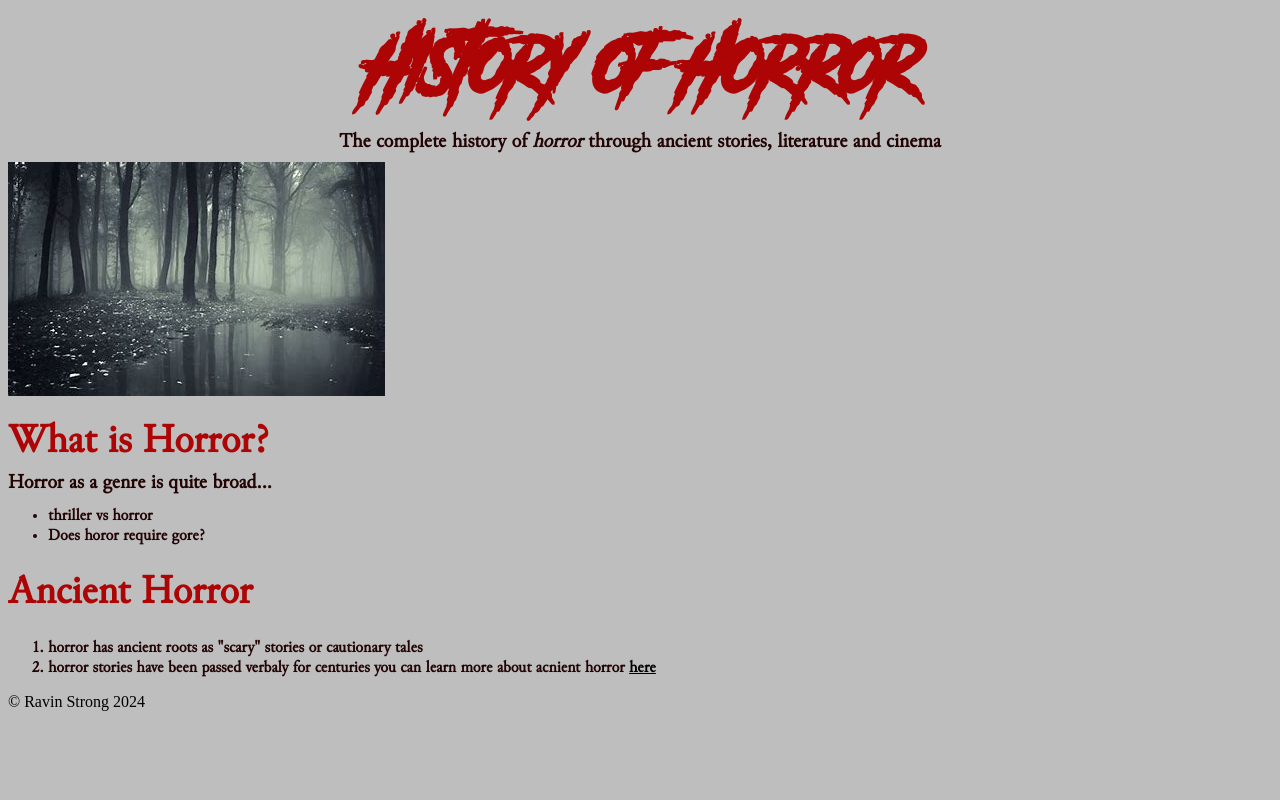
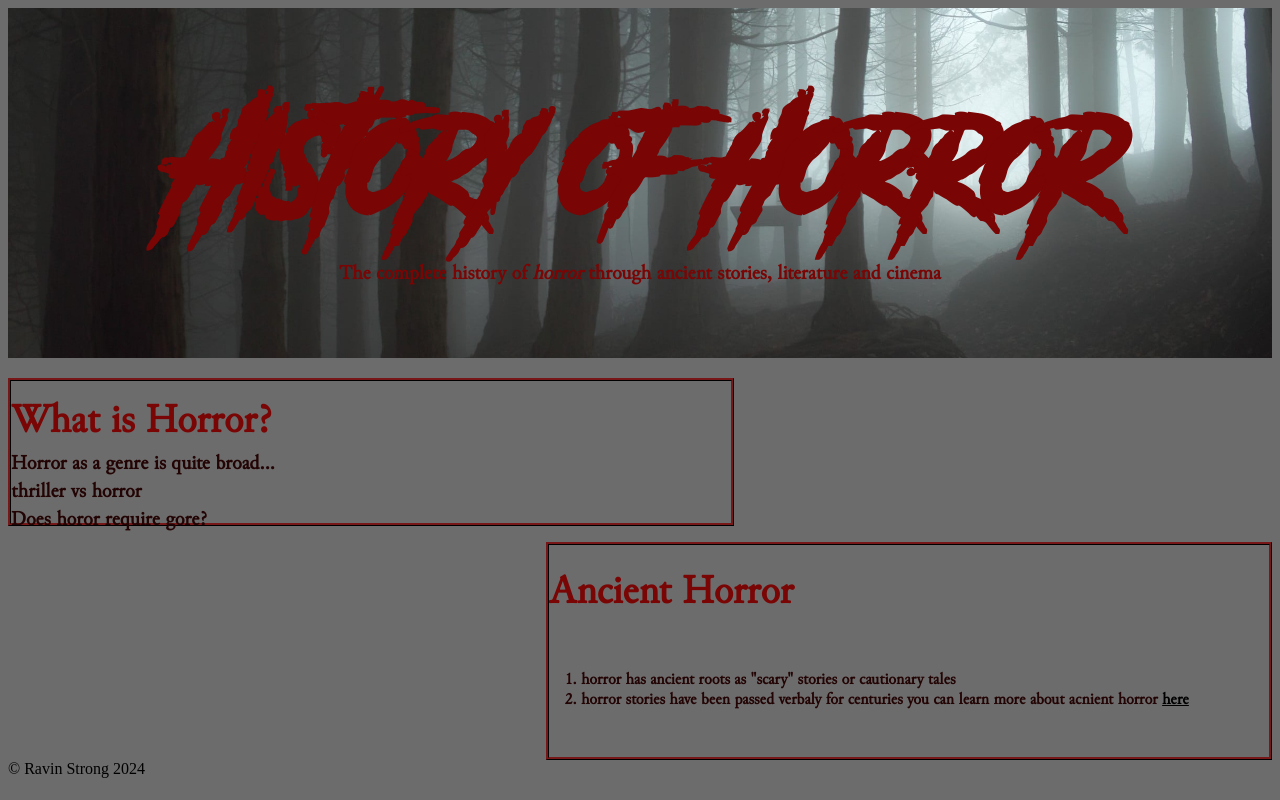
Before and after one commit to RavinStrong/My-Website, a plain HTML site: page index.html in a window 1280 px wide. Drawn offline with Linux system fonts and the light colour scheme.

Commit message:
MODULE 5

```diff
--- a/Styles.css
+++ b/Styles.css
@@ -12,18 +12,31 @@
  /*UNIVERSAL SELECTOR*/
 
 body{
-    background-color:rgb(190, 190, 190);
+    background-color:rgb(109, 108, 108);
+
 }
 
 /*TYPE SELECTOR*/
 
-h1{
+#header_container{
     font-family: another_danger;
-    color: rgb(173, 5, 5);
-    font-size: 70px;
-    text-align: center;
+    color: rgb(122, 5, 5);
+    font-size: 60px;
+    text-align:center;
     font-stretch:extra-expanded;
     line-height: 60%;
+   background:  url("images/grayforest.jpg") top;
+   border: 1em, 3em, 3em, 0em;
+   background-repeat: no-repeat;
+   background-size:cover;
+   width: 100%;
+   padding-bottom: 5%;
+   padding-top: 5%;
+   margin-top: 0%;
+}
+#genre_page_body{
+    background-color: rgb(238, 233, 225);
+    color: black;
 }
 
 ul{
@@ -31,19 +44,31 @@ ul{
    color: rgb(35, 4, 4);
    text-align: left;
    font-weight: 600;
+   padding-top: 2em;
+   padding-bottom: 2em;
 }
 ol{
     font-family: junicode;
     color: rgb(35, 4, 4);
     text-align: left;
     font-weight: 600;
+    padding: 2em;
+}
+footer{
+    clear: both;
+}
+article{
+    column-count: 3;
+    column-gap: 35px;
+    column-rule: 2px solid black;
+    background-color: rgb(238, 233, 225);
 }
 
 /*CLASS SELECTOR*/
 
 .first_text{
     font-family: junicode;
-    color: rgb(35, 4, 4);
+    color: rgb(122, 5, 5);
     font-size: 20px;
     text-align: center;
     line-height: 50%;
@@ -51,13 +76,31 @@ ol{
 
 /*RELATION SELECTOR*/
 
-section#horror_genre  p{
+section#horror_genre  {
     color: rgb(35, 4, 4);
     font-family: Junicode;
     font-size: 20px;
+
     text-align: left;
-    line-height: 30%;
+    width: 720px;
+    float: left;
+    line-height: 40%;
     font-weight: 800;
+    border:ridge;
+    border-width: 1%;
+    border-color: rgb(35, 7, 7);
+    margin-top: 1em;
+    margin-bottom: 0%;
+
+
+}
+section#ancient_horror{
+    width: 720px;
+    float: right;
+    border:ridge;
+    border-width: 1%;
+    margin-top: 1em;;
+    border-color: rgb(35, 7, 7);
 }
 
 /*PSEUDO-CLASS AND PSEUDO-ELEMENTS*/
@@ -73,12 +116,23 @@ section#ancient_horror a:visited {
 section#ancient_horror a:hover {
 font-size: 150%;
 color: rgb(215, 24, 24);
+
+}
+section#horror_genre a{
+    text-decoration: none;
+    color: rgb(122, 5, 5);
+    font-family: Junicode;
+    font-size: 40px;
+    text-align: left;
+    line-height: 30%;
+     font-weight: 800
+
 }
 
 /*COMBINATION */
 
 h2,h3{
-    color: rgb(173, 5, 5);
+    color: rgb(122, 5, 5);
     font-family: Junicode;
     font-size: 40px;
     text-align: left;
--- a/index.html
+++ b/index.html
@@ -1,3 +1,4 @@
+
 <!DOCTYPE html>
 <html lang="en">
 
@@ -12,19 +13,20 @@
     body{font-family:Arial, Helvetica, sans-serif};
 </style>-->
 <body>
-    <header>
+    <div id="header_container">
         <h1 >History of Horror</h1>
         <h2 class="first_text"> The complete history of <em>horror</em> through <strong>ancient</strong> stories, literature and cinema</h2>
+    </div>
+  <!--  <header>
         <img class="image" src="images/titlephoto.jpg" alt="Picture of creepy forrest" >
-    </header>
+    </header>-->
 
     <section id="horror_genre">
-        <h2>What is Horror?</h2><!--Will make this header link to internal sight with more information in the future-->
+        <h2><a  id="horror_genre_link " href=" html/what_is_horror.html">What is Horror?</a></h2><!--Will make this header link to internal sight with more information in the future-->
         <p >Horror as a genre is quite broad...</p>
-        <ul>
-            <li>thriller vs horror</li>
-            <li>Does horor require gore?</li>
-        </ul>
+        <p>thriller vs horror</p>
+            <lp>Does horor require gore?</lp>
+
     </section>
     <section id="ancient_horror">
         <h3>Ancient Horror</h3> <!--Will make this header link to internal sight in the future-->
```
Also changed, not shown: html/what_is_horror.html (added, +47 -0 lines), images/eerieforest.jpg (added), images/forestscary.jpg (added), images/grayforest.jpg (added), images/scream (1).webp (added), images/scream (2).webp (added), images/scream_again.jpg (added), images/shining_elevator.jpg (added), images/tree.jpg (added).
